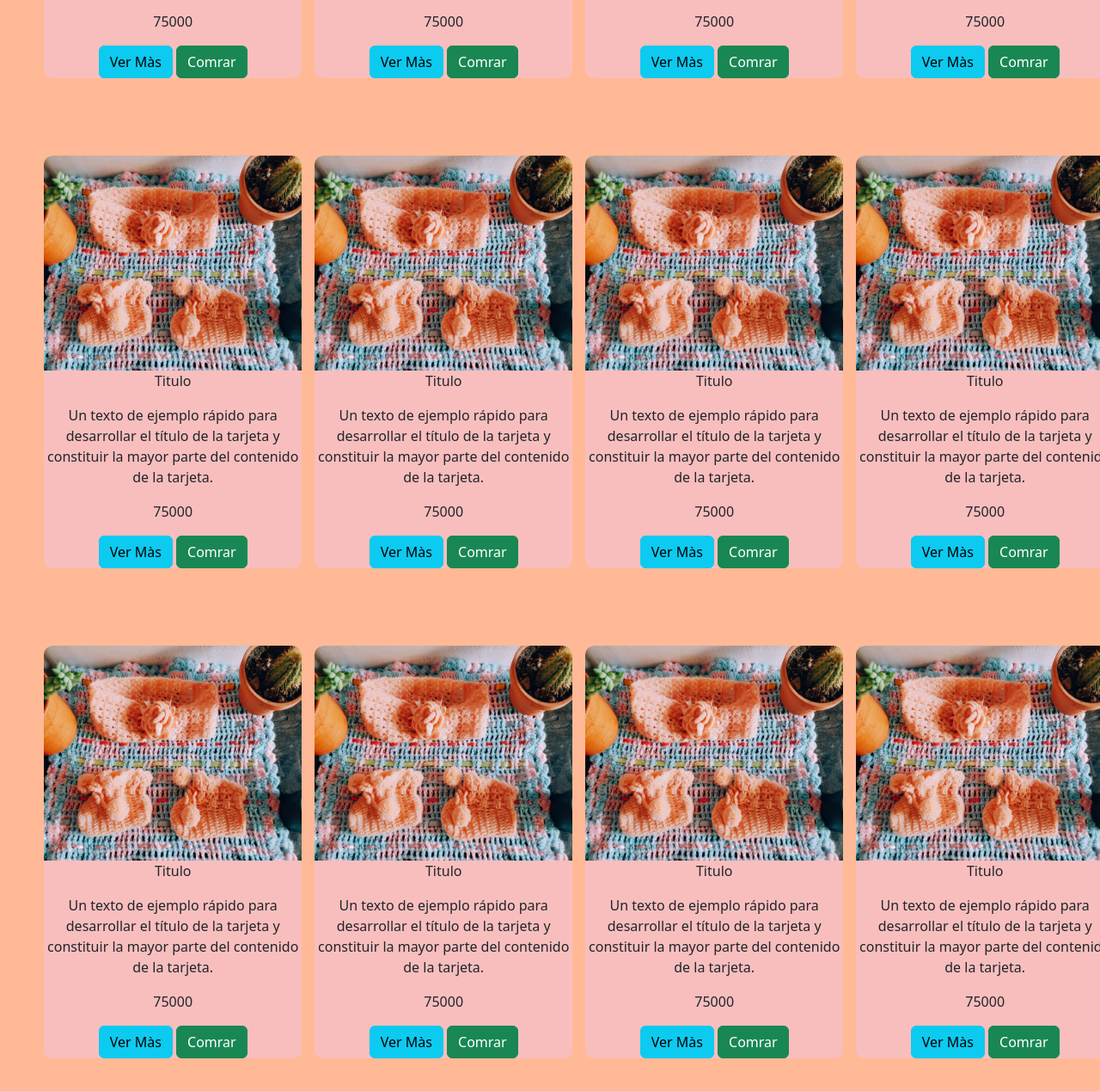
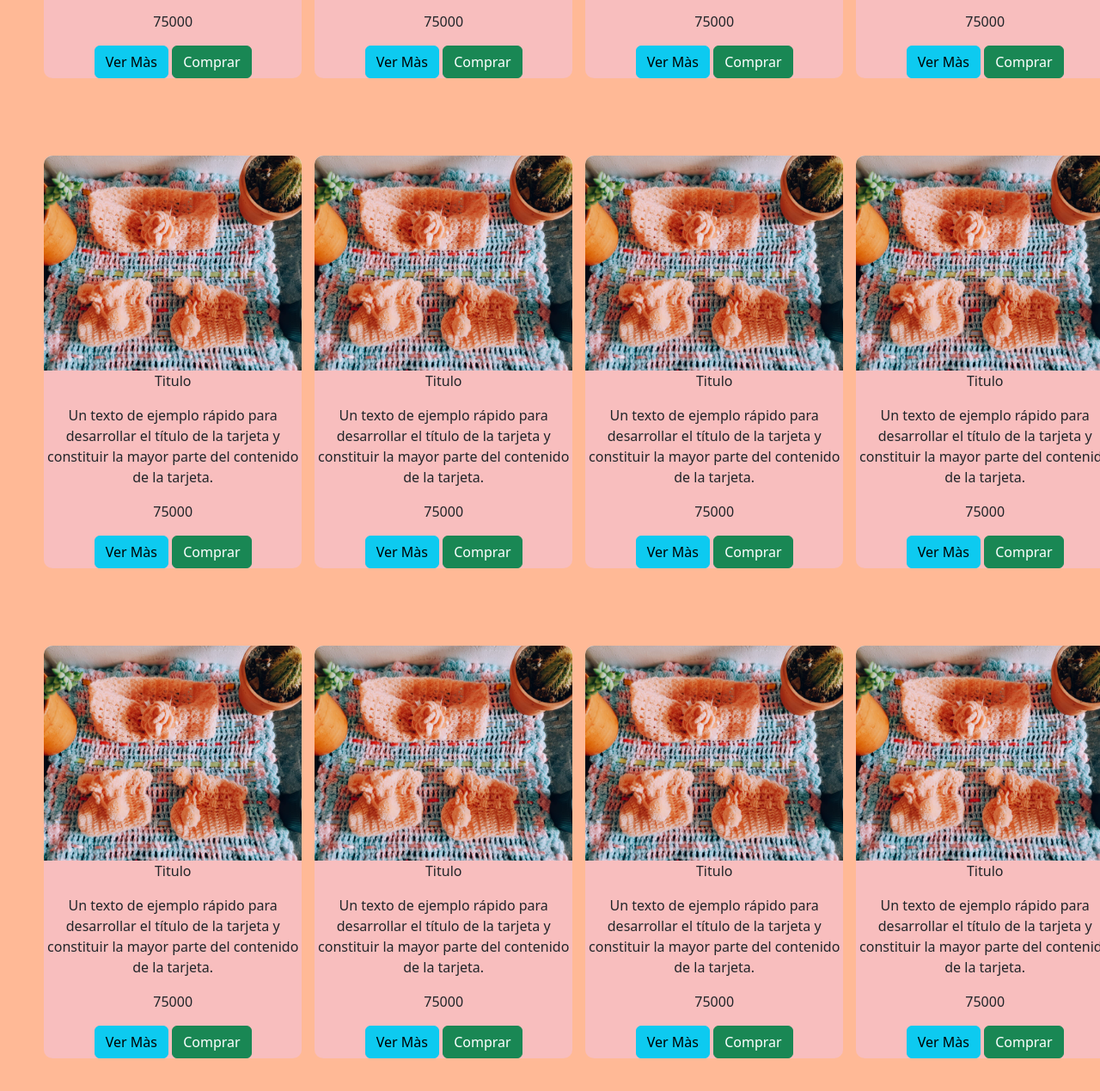
Before and after one commit to joose-manuel/PaginaNINI, a plain HTML site: page index.html in a window 1280 px wide. Shown: the part 1053-2322 px from the top of the page at 86% size. Drawn offline with nearby package versions, Linux system fonts and the light colour scheme.

Commit message:
Modificacnion de de los botones comprar

```diff
--- a/index.html
+++ b/index.html
@@ -76,7 +76,7 @@
                     <p>Un texto de ejemplo rápido para desarrollar el título de la tarjeta y constituir la mayor parte del contenido de la tarjeta.</p>
                     <p>75000</p>
                     <button type="button" class="btn btn-info">Ver Màs</button>
-                    <button type="button" class="btn btn-success">Comrar</button>
+                    <button type="button" class="btn btn-success">Comprar</button>
                   </div>
               </div>
 
@@ -92,7 +92,7 @@
                 <p>Un texto de ejemplo rápido para desarrollar el título de la tarjeta y constituir la mayor parte del contenido de la tarjeta.</p>
                 <p>75000</p>
                 <button type="button" class="btn btn-info">Ver Màs</button>
-                <button type="button" class="btn btn-success">Comrar</button>
+                <button type="button" class="btn btn-success">Comprar</button>
               </div>
           </div>
 
@@ -111,7 +111,7 @@
                 <p>Un texto de ejemplo rápido para desarrollar el título de la tarjeta y constituir la mayor parte del contenido de la tarjeta.</p>
                 <p>75000</p>
                 <button type="button" class="btn btn-info">Ver Màs</button>
-                <button type="button" class="btn btn-success">Comrar</button>
+                <button type="button" class="btn btn-success">Comprar</button>
               </div>
           </div>
 
@@ -132,7 +132,7 @@
                 <p>Un texto de ejemplo rápido para desarrollar el título de la tarjeta y constituir la mayor parte del contenido de la tarjeta.</p>
                 <p>75000</p>
                 <button type="button" class="btn btn-info">Ver Màs</button>
-                <button type="button" class="btn btn-success">Comrar</button>
+                <button type="button" class="btn btn-success">Comprar</button>
               </div>
           </div>
 
@@ -152,7 +152,7 @@
                 <p>Un texto de ejemplo rápido para desarrollar el título de la tarjeta y constituir la mayor parte del contenido de la tarjeta.</p>
                 <p>75000</p>
                 <button type="button" class="btn btn-info">Ver Màs</button>
-                <button type="button" class="btn btn-success">Comrar</button>
+                <button type="button" class="btn btn-success">Comprar</button>
               </div>
           </div>
 
@@ -169,7 +169,7 @@
                 <p>Un texto de ejemplo rápido para desarrollar el título de la tarjeta y constituir la mayor parte del contenido de la tarjeta.</p>
                 <p>75000</p>
                 <button type="button" class="btn btn-info">Ver Màs</button>
-                <button type="button" class="btn btn-success">Comrar</button>
+                <button type="button" class="btn btn-success">Comprar</button>
               </div>
           </div>
           </div>
@@ -184,7 +184,7 @@
                 <p>Un texto de ejemplo rápido para desarrollar el título de la tarjeta y constituir la mayor parte del contenido de la tarjeta.</p>
                 <p>75000</p>
                 <button type="button" class="btn btn-info">Ver Màs</button>
-                <button type="button" class="btn btn-success">Comrar</button>
+                <button type="button" class="btn btn-success">Comprar</button>
               </div>
 
 
@@ -203,7 +203,7 @@
               <p>Un texto de ejemplo rápido para desarrollar el título de la tarjeta y constituir la mayor parte del contenido de la tarjeta.</p>
               <p>75000</p>
               <button type="button" class="btn btn-info">Ver Màs</button>
-              <button type="button" class="btn btn-success">Comrar</button>
+              <button type="button" class="btn btn-success">Comprar</button>
             </div>
 
 
@@ -225,7 +225,7 @@
             <p>Un texto de ejemplo rápido para desarrollar el título de la tarjeta y constituir la mayor parte del contenido de la tarjeta.</p>
             <p>75000</p>
             <button type="button" class="btn btn-info">Ver Màs</button>
-            <button type="button" class="btn btn-success">Comrar</button>
+            <button type="button" class="btn btn-success">Comprar</button>
           </div>
 
 
@@ -243,7 +243,7 @@
           <p>Un texto de ejemplo rápido para desarrollar el título de la tarjeta y constituir la mayor parte del contenido de la tarjeta.</p>
           <p>75000</p>
           <button type="button" class="btn btn-info">Ver Màs</button>
-          <button type="button" class="btn btn-success">Comrar</button>
+          <button type="button" class="btn btn-success">Comprar</button>
         </div>
 
 
@@ -261,7 +261,7 @@
         <p>Un texto de ejemplo rápido para desarrollar el título de la tarjeta y constituir la mayor parte del contenido de la tarjeta.</p>
         <p>75000</p>
         <button type="button" class="btn btn-info">Ver Màs</button>
-        <button type="button" class="btn btn-success">Comrar</button>
+        <button type="button" class="btn btn-success">Comprar</button>
       </div>
 
 
@@ -280,7 +280,7 @@
       <p>Un texto de ejemplo rápido para desarrollar el título de la tarjeta y constituir la mayor parte del contenido de la tarjeta.</p>
       <p>75000</p>
       <button type="button" class="btn btn-info">Ver Màs</button>
-      <button type="button" class="btn btn-success">Comrar</button>
+      <button type="button" class="btn btn-success">Comprar</button>
     </div>
 
 
```
